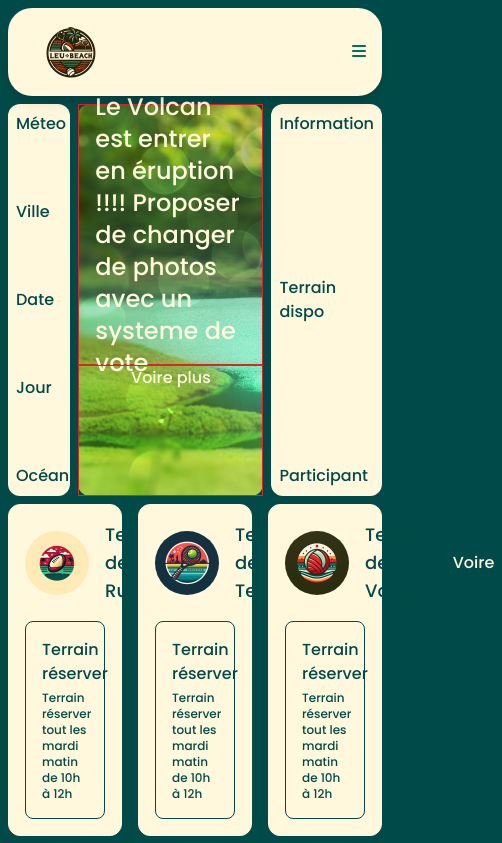
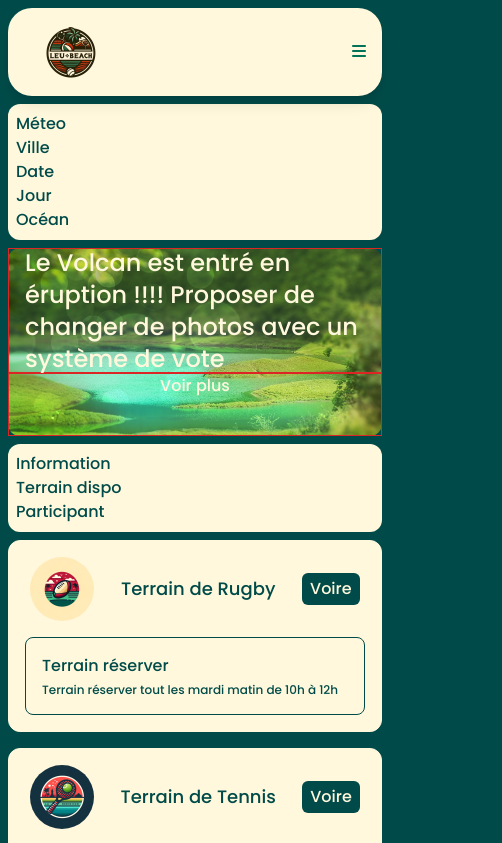
Before and after one commit to MaximeMonnier/beach-app, a React (Vite) app in the folder frontend/: page /accueil in a window 390 px wide. Shown: the top 843 px of the page, 502 px wide, since content can reach past the window. Built offline with nearby package versions, Linux system fonts and the light colour scheme; sample sign-in values are in the browser's storage.

Commit message:
responsive

```diff
--- a/frontend/src/pages/Accueil.tsx
+++ b/frontend/src/pages/Accueil.tsx
@@ -8,12 +8,12 @@ import BG from "../assets/bg-run.jpg";
 const Accueil: React.FC = () => {
   return (
     <div className="h-screen p-2 flex flex-col justify-between">
-      <div className="w-full ">
+      <div className="w-full">
         <NavBar />
       </div>
 
-      <div className="w-full flex-grow flex justify-between items-center gap-2 py-2">
-        <div className="w-1/6 h-full p-2 text-color-3 bg-bg-1 flex flex-col justify-between rounded-xl dark:text-color-1 dark:bg-bg-2">
+      <div className="w-full flex-grow flex flex-col sm:flex-row justify-between items-center gap-2 py-2">
+        <div className="w-full sm:w-1/6 h-full p-2 text-color-3 bg-bg-1 flex flex-col justify-between rounded-xl dark:text-color-1 dark:bg-bg-2">
           <h2>Méteo</h2>
           <h2>Ville</h2>
           <h2>Date</h2>
@@ -21,29 +21,29 @@ const Accueil: React.FC = () => {
           <h2>Océan</h2>
         </div>
         <div
-          className="w-full h-full rounded-xl flex flex-col justify-between"
+          className="w-full sm:w-auto h-full rounded-xl flex flex-col justify-between"
           style={{ backgroundImage: `url(${BG})`, backgroundSize: "cover" }}
         >
-          <div className="w-full h-2/3 border border-red-600 flex items-center p-4">
-            <h1 className=" text-color-1 text-2xl">
-             Le Volcan est entrer en éruption !!!!
-             Proposer de changer de photos avec un systeme de vote
+          <div className="w-full h-2/3 sm:h-full border border-red-600 flex items-center p-4">
+            <h1 className="text-color-1 text-2xl">
+             Le Volcan est entré en éruption !!!!
+             Proposer de changer de photos avec un système de vote
             </h1>
           </div>
-          <div className="w-full h-1/3 border border-red-600 flex justify-center">
+          <div className="w-full h-1/3 sm:h-auto border border-red-600 flex justify-center">
             <p className="text-color-1">
-            Voire plus
+            Voir plus
             </p>
           </div>
         </div>
-        <div className="w-2/6 h-full bg-bg-1 rounded-xl text-color-3 flex flex-col justify-between p-2 dark:text-color-1 dark:bg-bg-2">
+        <div className="w-full sm:w-2/6 h-full bg-bg-1 rounded-xl text-color-3 flex flex-col justify-between p-2 dark:text-color-1 dark:bg-bg-2">
           <h2>Information</h2>
           <h2>Terrain dispo</h2>
           <h2>Participant</h2>
         </div>
       </div>
 
-      <div className="w-full grid grid-cols-3 gap-4">
+      <div className="w-full grid grid-cols-1 sm:grid-cols-3 gap-4">
         <CardRugby />
         <CardTennis />
         <CardVolley />
```
